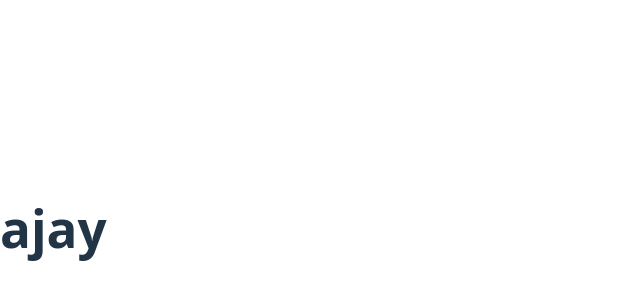
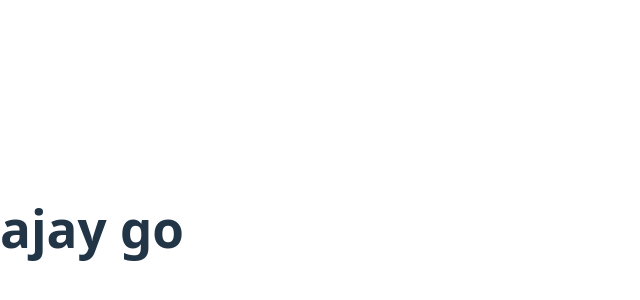
Before and after one commit to Shreyansh927/ajay-react-project, a React (Vite) app: page / in a window 1280 px wide. Shown: the part 172-472 px from the top of the page, without its empty margins (0-640 px from the left). Built offline with nearby package versions, Linux system fonts and the light colour scheme.

Commit message:
Update App.jsx

```diff
--- a/src/App.jsx
+++ b/src/App.jsx
@@ -3,7 +3,7 @@ import React from 'react'
 const App = () => {
   return (
     <div>
-      <h1>ajay</h1>
+      <h1>ajay go</h1>
     </div>
   )
 }
```
